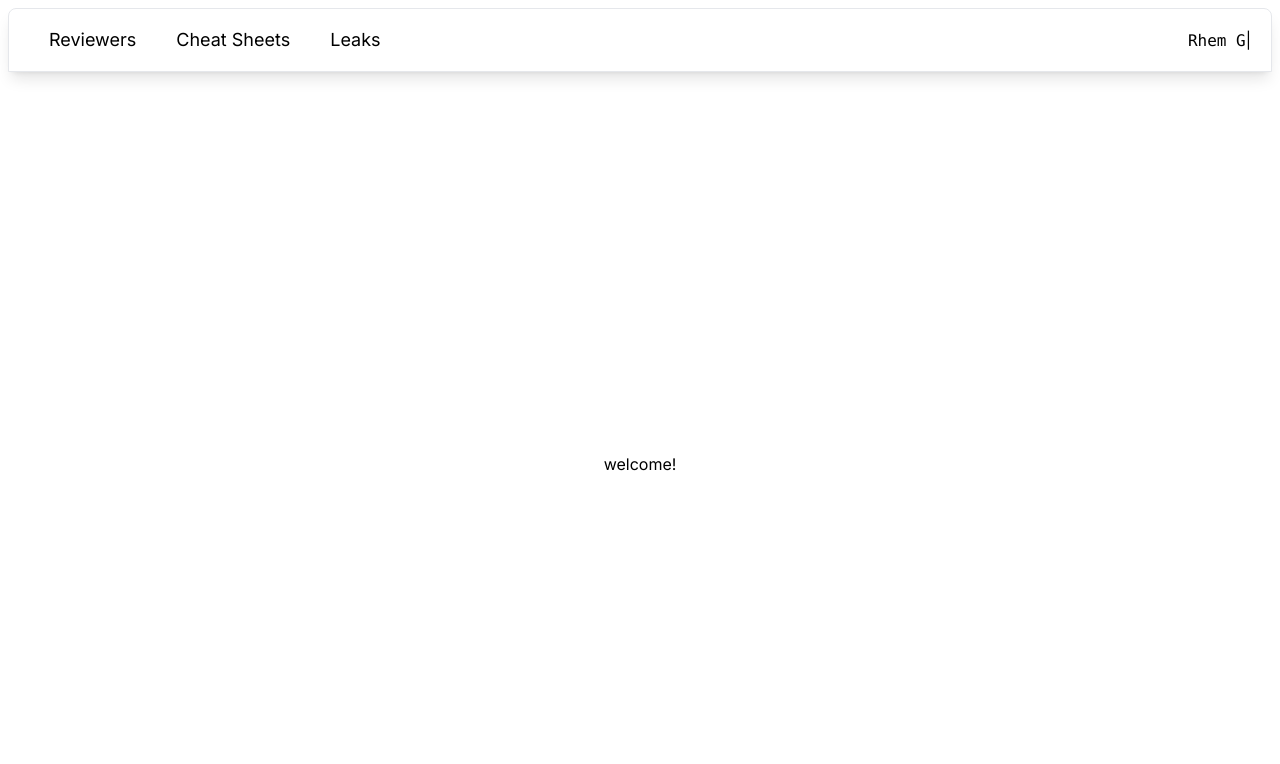
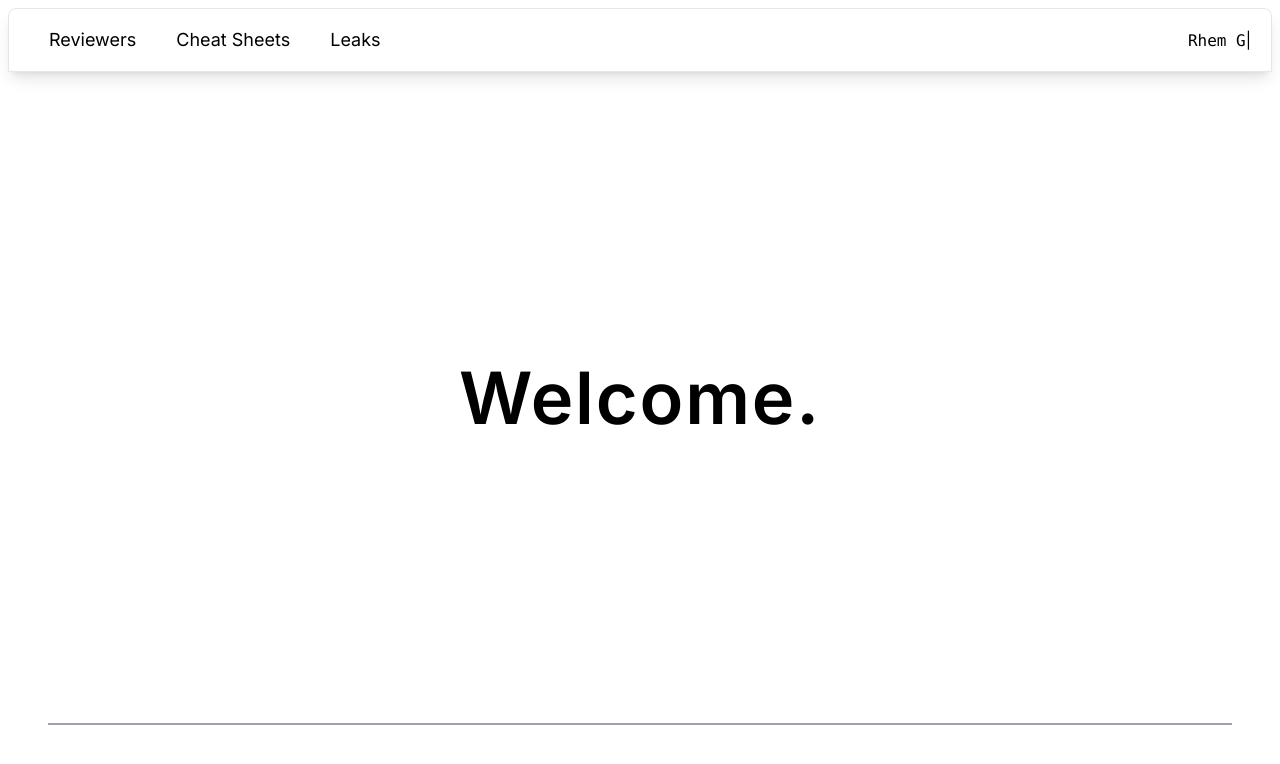
Before and after one commit to Prof-Pix/Reviewers, a React (Vite) app: page / in a window 1280 px wide. Shown: the top 764 px of the page. Built offline with nearby package versions, Linux system fonts and the light colour scheme.

Commit message:
fixed bugs for deployment

```diff
--- a/src/Routes.jsx
+++ b/src/Routes.jsx
@@ -7,7 +7,6 @@ import Reviewer from "./pages/Reviewer";
 import Leaks from "./pages/Leaks";
 import About from "./pages/About";
 import Subject from "./reviewers_subpages/Subject";
-import Home from "../../react-tutorial/project-challenge/src/screens/Home";
 import Cheatsheets from "./pages/Cheatsheets";
 
 const AppRoutes = () => {
--- a/src/pages/HomePage.jsx
+++ b/src/pages/HomePage.jsx
@@ -2,7 +2,9 @@ import React from "react";
 
 const HomePage = () => {
   return (
-    <div className="flex justify-center items-center h-full ">welcome!</div>
+    <div className="flex justify-center items-center h-5/6 font-semibold tracking-wide text-7xl border-b-2 border-b-gray-400 border-solid mx-10 max-[460px]:mx-5">
+      Welcome.
+    </div>
   );
 };
 
```
